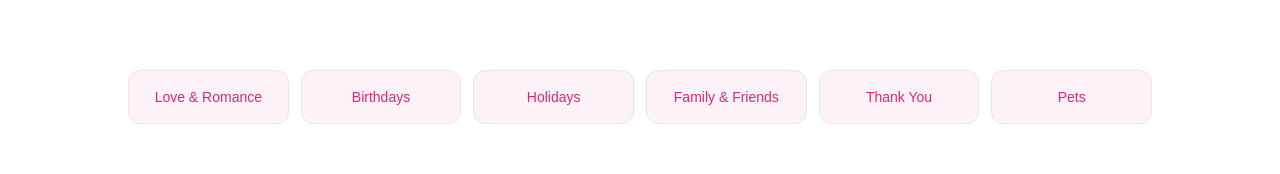
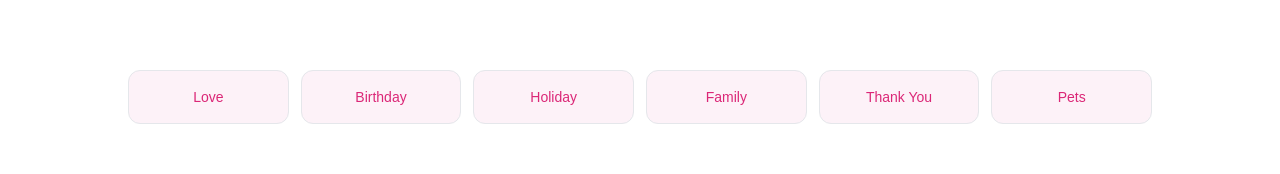
Before and after one commit to everwishhq-commits/EverWish, a Next.js app: page /test in a window 1280 px wide. Shown: the part 449-623 px from the top of the page. Built offline with nearby package versions, Linux system fonts and the light colour scheme.

Commit message:
Update categories.js

```diff
--- a/app/components/categories.js
+++ b/app/components/categories.js
@@ -1,25 +1,17 @@
 "use client";
-
 export default function Categories() {
-  const categories = [
-    "Love & Romance",
-    "Birthdays",
-    "Holidays",
-    "Family & Friends",
-    "Thank You",
-    "Pets",
-  ];
-
   return (
     <div className="grid grid-cols-2 sm:grid-cols-3 md:grid-cols-6 gap-3 mt-10">
-      {categories.map((cat) => (
-        <div
-          key={cat}
-          className="rounded-xl border border-gray-200 bg-pink-50 py-4 px-3 text-center text-sm font-medium text-pink-600 hover:bg-pink-100 transition"
-        >
-          {cat}
-        </div>
-      ))}
+      {["Love", "Birthday", "Holiday", "Family", "Thank You", "Pets"].map(
+        (cat) => (
+          <div
+            key={cat}
+            className="rounded-xl border border-gray-200 bg-pink-50 py-4 px-3 text-center text-sm font-medium text-pink-600"
+          >
+            {cat}
+          </div>
+        )
+      )}
     </div>
   );
 }
```
